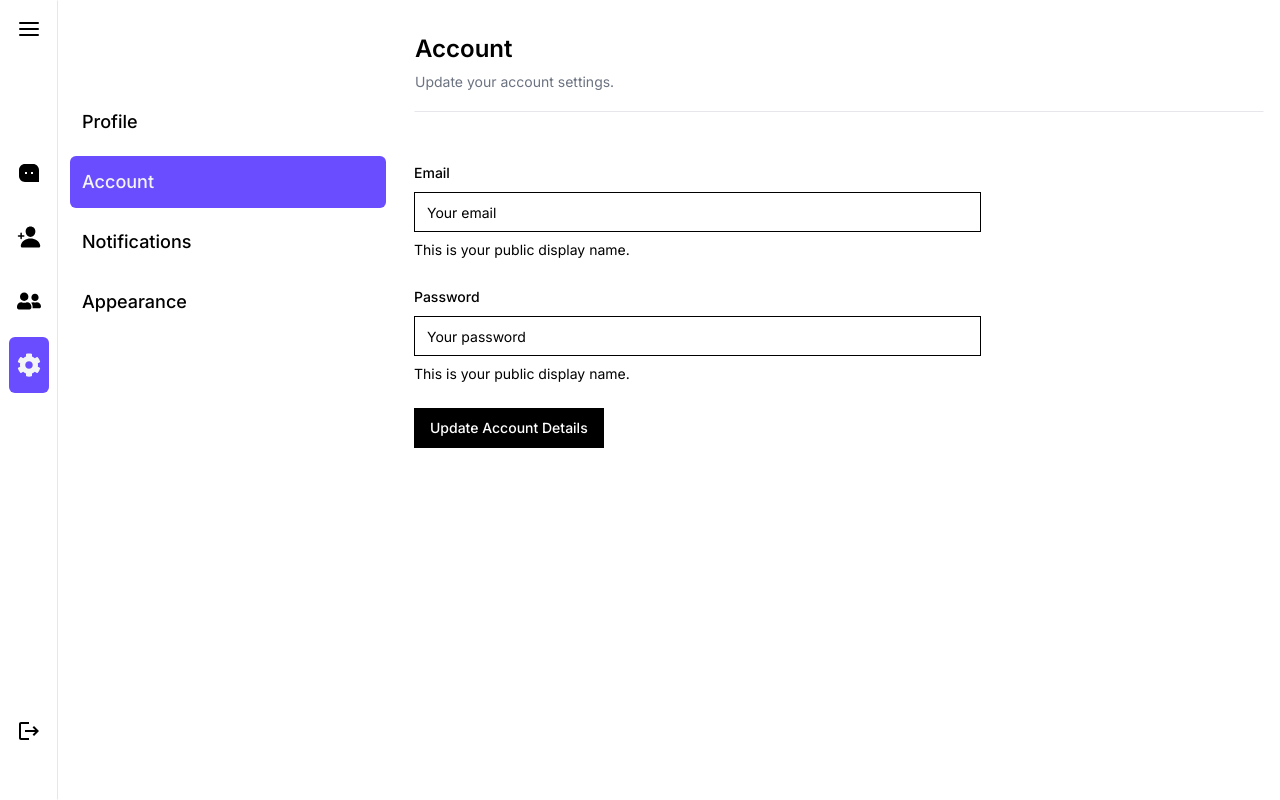
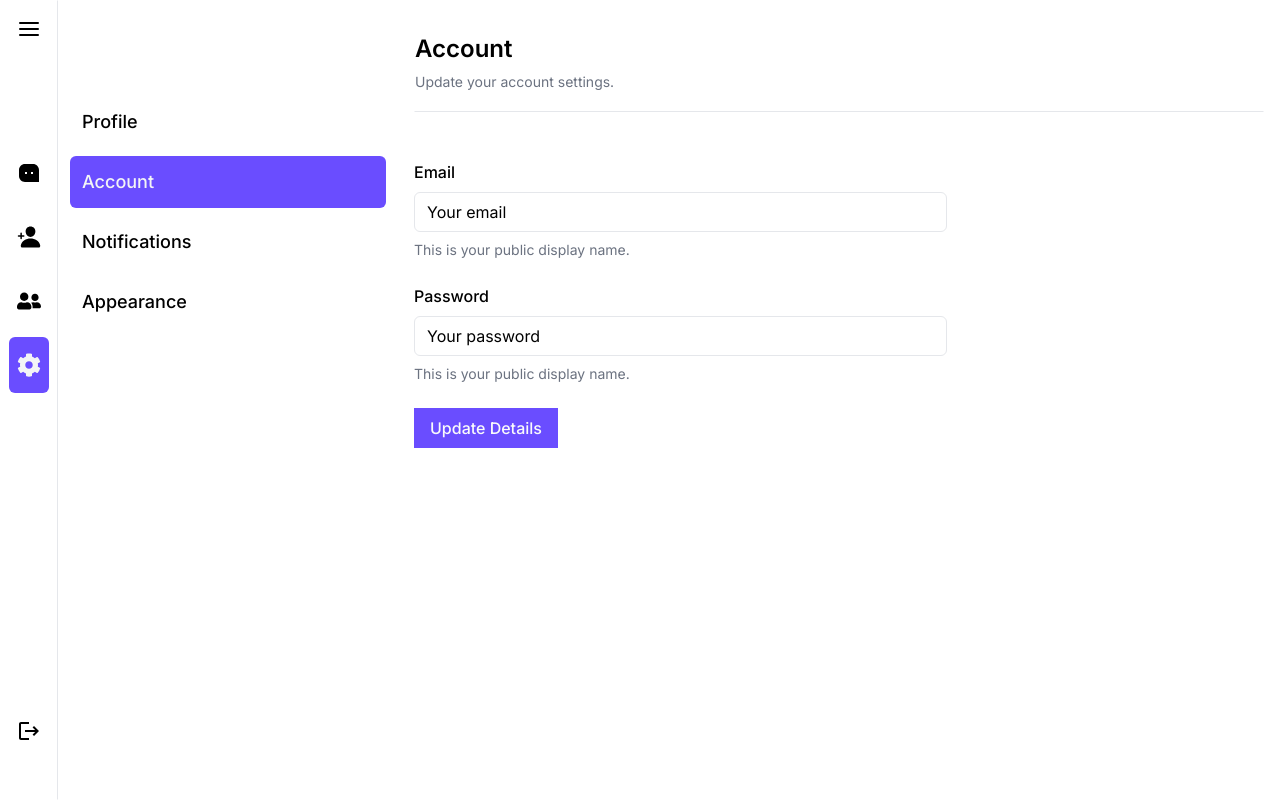
Before and after one commit to edwinochieng/chatterbox, a Next.js app in the folder client/: page /settings/account in a window 1280 px wide. Built offline with nearby package versions, Linux system fonts and the light colour scheme.

Commit message:
style: update dark mode styling

```diff
--- a/client/src/app/(dashboard)/settings/account/page.tsx
+++ b/client/src/app/(dashboard)/settings/account/page.tsx
@@ -20,6 +20,7 @@ import MainNavbar from "@/components/MainNavbar";
 import { useMutation, useQueryClient } from "@tanstack/react-query";
 import axios from "axios";
 import { useAuth } from "@/context/AuthContext";
+import { styles } from "@/lib/style";
 
 const FormSchema = z.object({
   email: z.string(),
@@ -70,7 +71,7 @@ export default function AccountSettings() {
   return (
     <div>
       <MainNavbar title="Account" description="Update your account settings." />
-      <div className="pt-12">
+      <div className="pt-12 max-w-[800px]">
         <Form {...form}>
           <form
             onSubmit={form.handleSubmit(submitHandler)}
@@ -81,11 +82,15 @@ export default function AccountSettings() {
               name="email"
               render={({ field }) => (
                 <FormItem>
-                  <FormLabel>Email</FormLabel>
+                  <FormLabel className="text-base">Email</FormLabel>
                   <FormControl>
-                    <Input placeholder="Your email" {...field} />
+                    <Input
+                      placeholder="Your email"
+                      className={styles.form}
+                      {...field}
+                    />
                   </FormControl>
-                  <FormDescription>
+                  <FormDescription className={styles.description}>
                     This is your public display name.
                   </FormDescription>
                   <FormMessage />
@@ -97,15 +102,16 @@ export default function AccountSettings() {
               name="password"
               render={({ field }) => (
                 <FormItem>
-                  <FormLabel>Password</FormLabel>
+                  <FormLabel className="text-base">Password</FormLabel>
                   <FormControl>
                     <Input
                       type="password"
                       placeholder="Your password"
+                      className={styles.form}
                       {...field}
                     />
                   </FormControl>
-                  <FormDescription>
+                  <FormDescription className={styles.description}>
                     This is your public display name.
                   </FormDescription>
                   <FormMessage />
@@ -114,10 +120,10 @@ export default function AccountSettings() {
             />
             <Button
               type="submit"
-              className="text-white bg-black rounded-lg hover:bg-black/70"
+              className={styles.button}
               disabled={isPending}
             >
-              {isPending ? "Updating.." : "Update Account Details"}
+              {isPending ? "Updating.." : "Update Details"}
             </Button>
           </form>
         </Form>
--- a/client/src/app/(dashboard)/settings/profile/page.tsx
+++ b/client/src/app/(dashboard)/settings/profile/page.tsx
@@ -16,12 +16,14 @@ import {
   FormLabel,
   FormMessage,
 } from "@/components/ui/form";
+import { MdEdit } from "react-icons/md";
 import { toast } from "react-hot-toast";
 import React, { useRef } from "react";
 import MainNavbar from "@/components/MainNavbar";
 import { useMutation, useQueryClient } from "@tanstack/react-query";
 import axios from "axios";
 import { useAuth } from "@/context/AuthContext";
+import { styles } from "@/lib/style";
 
 const FormSchema = z.object({
   fullName: z.string(),
@@ -102,11 +104,15 @@ export default function ProfileSettings() {
                 name="fullName"
                 render={({ field }) => (
                   <FormItem>
-                    <FormLabel>Name</FormLabel>
+                    <FormLabel className="text-base">Name</FormLabel>
                     <FormControl>
-                      <Input placeholder="Your full name" {...field} />
+                      <Input
+                        placeholder="Your full name"
+                        {...field}
+                        className={styles.form}
+                      />
                     </FormControl>
-                    <FormDescription>
+                    <FormDescription className={styles.description}>
                       This is your public display name.
                     </FormDescription>
                     <FormMessage />
@@ -119,14 +125,15 @@ export default function ProfileSettings() {
                 name="bio"
                 render={({ field }) => (
                   <FormItem>
-                    <FormLabel>Bio</FormLabel>
+                    <FormLabel className="text-base">Bio</FormLabel>
                     <FormControl>
                       <Textarea
                         placeholder="Tell us more about yourself"
                         {...field}
+                        className={styles.form}
                       />
                     </FormControl>
-                    <FormDescription>
+                    <FormDescription className={styles.description}>
                       This is your public display name.
                     </FormDescription>
                     <FormMessage />
@@ -135,7 +142,7 @@ export default function ProfileSettings() {
               />
               <Button
                 type="submit"
-                className="text-white bg-black rounded-lg hover:bg-black/70"
+                className={styles.button}
                 disabled={isPending}
               >
                 {isPending ? "Updating..." : "Update profile"}
@@ -154,9 +161,10 @@ export default function ProfileSettings() {
             <div className="mt-4">
               <button
                 onClick={handleButtonClick}
-                className="px-4 py-2 bg-blue-500 text-white rounded-lg hover:bg-blue-600 focus:outline-none focus:ring-2 focus:ring-blue-300"
+                className="flex flex-row items-center space-x-1 p-2 bg-accentBg text-white rounded-[6px] hover:bg-accentBg/90 "
               >
-                Edit Profile Pic
+                <MdEdit size={20} />
+                <span className="text-base">Edit</span>
               </button>
               <input
                 type="file"
--- a/client/src/components/Sidebar.tsx
+++ b/client/src/components/Sidebar.tsx
@@ -115,23 +115,31 @@ export default function Sidebar() {
                   {isOpen && <span className="text-lg">Log out</span>}
                 </div>
               </DialogTrigger>
-              <DialogContent className="bg-white shadow-2xl">
+              <DialogContent className={styles.card}>
                 <DialogHeader>
-                  <DialogTitle onClick={handleLogOut}>
+                  <DialogTitle onClick={handleLogOut} className="text-xl">
                     Are you absolutely sure?
                   </DialogTitle>
-                  <DialogDescription>
+                  <DialogDescription className="text-sm dark:text-gray-300">
                     Logging out will temporarily hide chat history. To see it
                     again, log back in.
                   </DialogDescription>
                 </DialogHeader>
                 <DialogFooter>
                   <DialogClose asChild>
-                    <Button type="button" variant="secondary">
+                    <Button
+                      type="button"
+                      variant="secondary"
+                      className="text-base"
+                    >
                       Close
                     </Button>
                   </DialogClose>
-                  <Button type="button" onClick={handleLogOut}>
+                  <Button
+                    type="button"
+                    onClick={handleLogOut}
+                    className="text-base"
+                  >
                     Log out
                   </Button>
                 </DialogFooter>
--- a/client/src/lib/style.ts
+++ b/client/src/lib/style.ts
@@ -7,4 +7,8 @@ export const styles = {
     "text-gray-700 bg-gray-100 dark:bg-gray-800 dark:text-gray-100",
   hoverFriend: "bg-transparent hover:bg-indigo-50 dark:hover:bg-gray-700",
   description: "text-gray-500 dark:text-gray-300",
+  card: "bg-primaryBg shadow-2xl dark:shadow-transparent dark:bg-[#282828] dark:border-transparent dark:text-gray-100",
+  form: "w-full rounded-[6px] border-gray-200 dark:border-gray-500 text-base bg-transparent",
+  button:
+    "text-gray-50 rounded-[16px] bg-accentBg rounded-lg hover:bg-accentBg/90 text-base",
 };
```
